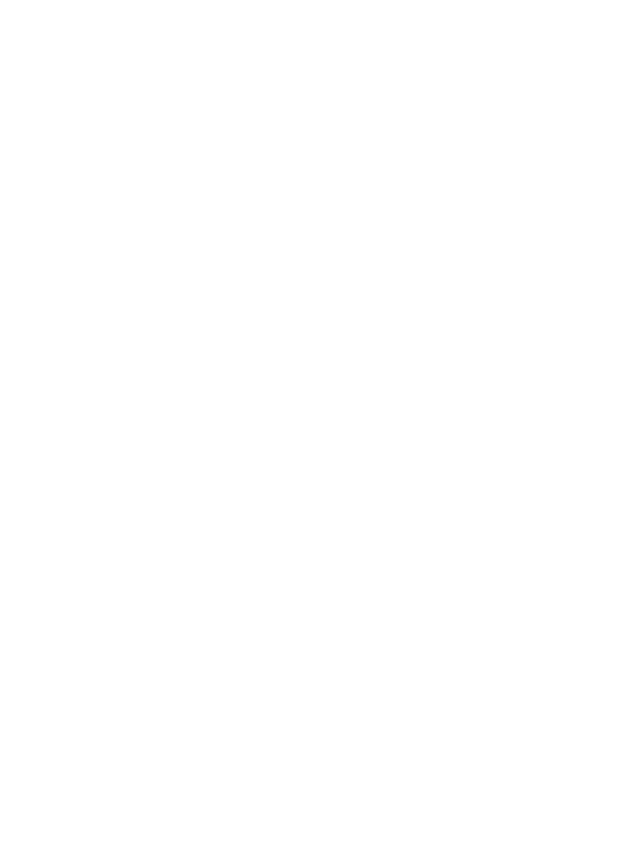
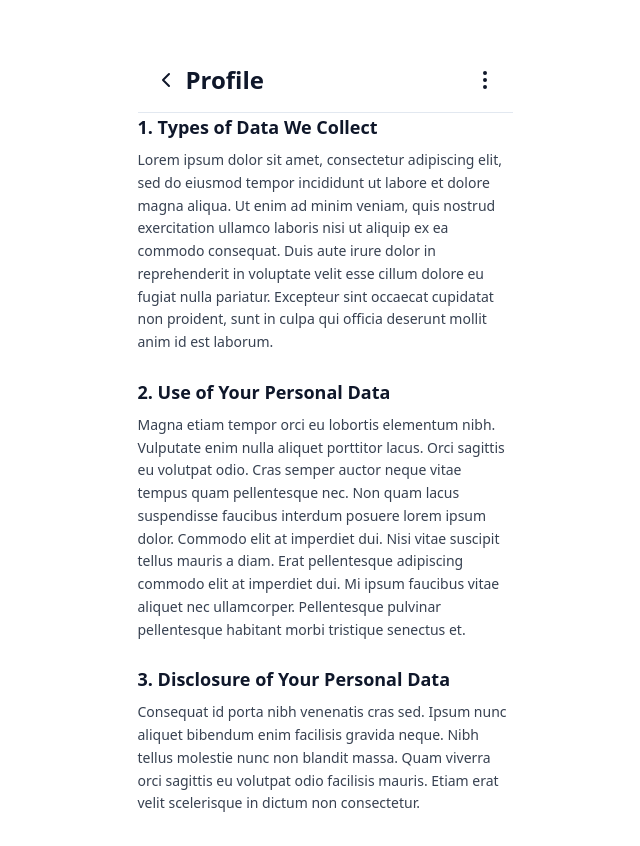
Before and after one commit to rahul3507/Sound-Explores-frontEnd, a React (Vite) app: page /privacy-policy in a window 1280 px wide. Before the commit this address had no page. Shown: the top 846 px of the page, without its empty margins (315-955 px from the left). Before the commit the page ends 800 px from the top, so only its background shows below. Built offline with nearby package versions, Linux system fonts and the light colour scheme.

Commit message:
privacy policy added

```diff
--- a/src/index.jsx
+++ b/src/index.jsx
@@ -9,6 +9,7 @@
 import SoundLibrary from "./screens/SoundLibrary/SoundLibrary";
 import Profile from "./screens/Profile/Profile";
 import EditProfile from "./screens/Profile/EditProfile/EditProfile";
+import { PrivacyPolicy } from "./screens/Profile/PrivacyPolicy/PrivacyPolicy";
 
 createRoot(document.getElementById("app")).render(
   <StrictMode>
@@ -23,6 +24,7 @@
         <Route path="/sound-library" element={<SoundLibrary/>}/>
         <Route path="/profile" element={<Profile/>}/>
         <Route path="/edit-profile" element={<EditProfile/>} />
+        <Route path="/privacy-policy" element={<PrivacyPolicy/>}/>
       </Routes>
     </BrowserRouter>
 
--- /dev/null
+++ b/src/screens/Profile/PrivacyPolicy/PrivacyPolicy.jsx
@@ -0,0 +1,57 @@
+import { ChevronLeft, MoreVertical } from 'lucide-react'
+import React from 'react'
+import { Link } from 'react-router-dom'
+
+export const PrivacyPolicy = () => {
+  return (
+    <div className="bg-white mt-12 flex flex-row justify-center w-full">
+      <div className="bg-white w-[375px] h-[812px] relative">
+        {/* Header */}
+      <div className="flex items-center justify-between p-4 border-b">
+        <div className="flex items-center">
+          <Link
+            to="/profile"
+           className="mr-2">
+            <ChevronLeft className="w-6 h-6" />
+          </Link>
+          <h1 className="text-2xl font-bold">Profile</h1>
+        </div>
+        <button>
+          <MoreVertical className="w-6 h-6" />
+        </button>
+      </div>
+
+      {/* Section 1 */}
+      <div className="mb-6">
+        <h2 className="text-lg font-bold mb-2">1. Types of Data We Collect</h2>
+        <p className="text-sm text-gray-700 leading-relaxed">
+          Lorem ipsum dolor sit amet, consectetur adipiscing elit, sed do eiusmod tempor incididunt ut labore et dolore magna aliqua.
+          Ut enim ad minim veniam, quis nostrud exercitation ullamco laboris nisi ut aliquip ex ea commodo consequat. Duis aute irure
+          dolor in reprehenderit in voluptate velit esse cillum dolore eu fugiat nulla pariatur. Excepteur sint occaecat cupidatat non
+          proident, sunt in culpa qui officia deserunt mollit anim id est laborum.
+        </p>
+      </div>
+
+      {/* Section 2 */}
+      <div className="mb-6">
+        <h2 className="text-lg font-bold mb-2">2. Use of Your Personal Data</h2>
+        <p className="text-sm text-gray-700 leading-relaxed">
+          Magna etiam tempor orci eu lobortis elementum nibh. Vulputate enim nulla aliquet porttitor lacus. Orci sagittis eu volutpat odio.
+          Cras semper auctor neque vitae tempus quam pellentesque nec. Non quam lacus suspendisse faucibus interdum posuere lorem ipsum dolor.
+          Commodo elit at imperdiet dui. Nisi vitae suscipit tellus mauris a diam. Erat pellentesque adipiscing commodo elit at imperdiet dui.
+          Mi ipsum faucibus vitae aliquet nec ullamcorper. Pellentesque pulvinar pellentesque habitant morbi tristique senectus et.
+        </p>
+      </div>
+
+      {/* Section 3 */}
+      <div>
+        <h2 className="text-lg font-bold mb-2">3. Disclosure of Your Personal Data</h2>
+        <p className="text-sm text-gray-700 leading-relaxed">
+          Consequat id porta nibh venenatis cras sed. Ipsum nunc aliquet bibendum enim facilisis gravida neque. Nibh tellus molestie nunc non
+          blandit massa. Quam viverra orci sagittis eu volutpat odio facilisis mauris. Etiam erat velit scelerisque in dictum non consectetur.
+        </p>
+      </div>
+      </div>
+    </div>
+  )
+}
--- /dev/null
+++ b/src/screens/Profile/PrivacyPolicy/Section.jsx
@@ -0,0 +1,7 @@
+import React from 'react'
+
+export const Section = () => {
+  return (
+    <div>Section</div>
+  )
+}
--- a/src/screens/Profile/Profile.jsx
+++ b/src/screens/Profile/Profile.jsx
@@ -83,19 +83,12 @@
           <ChevronRight className="w-6 h-6 text-gray-400" />
         </div>
 
-        {/* Payment */}
-        <div className="flex items-center justify-between py-2 border-b">
-          <div className="flex items-center">
-            <div className="p-2 mr-4">
-              <CreditCard className="w-6 h-6" />
-            </div>
-            <span className="text-lg font-medium">Payment</span>
-          </div>
-          <ChevronRight className="w-6 h-6 text-gray-400" />
-        </div>
+
 
         {/* Privacy Policy */}
-        <div className="flex items-center justify-between py-2 border-b">
+        <Link
+            to="/privacy-policy"
+            className="flex items-center justify-between py-2 border-b">
           <div className="flex items-center">
             <div className="p-2 mr-4">
               <Lock className="w-6 h-6" />
@@ -103,7 +96,7 @@
             <span className="text-lg font-medium">Privacy Policy</span>
           </div>
           <ChevronRight className="w-6 h-6 text-gray-400" />
-        </div>
+        </Link>
 
         {/* Logout */}
         <div
```
